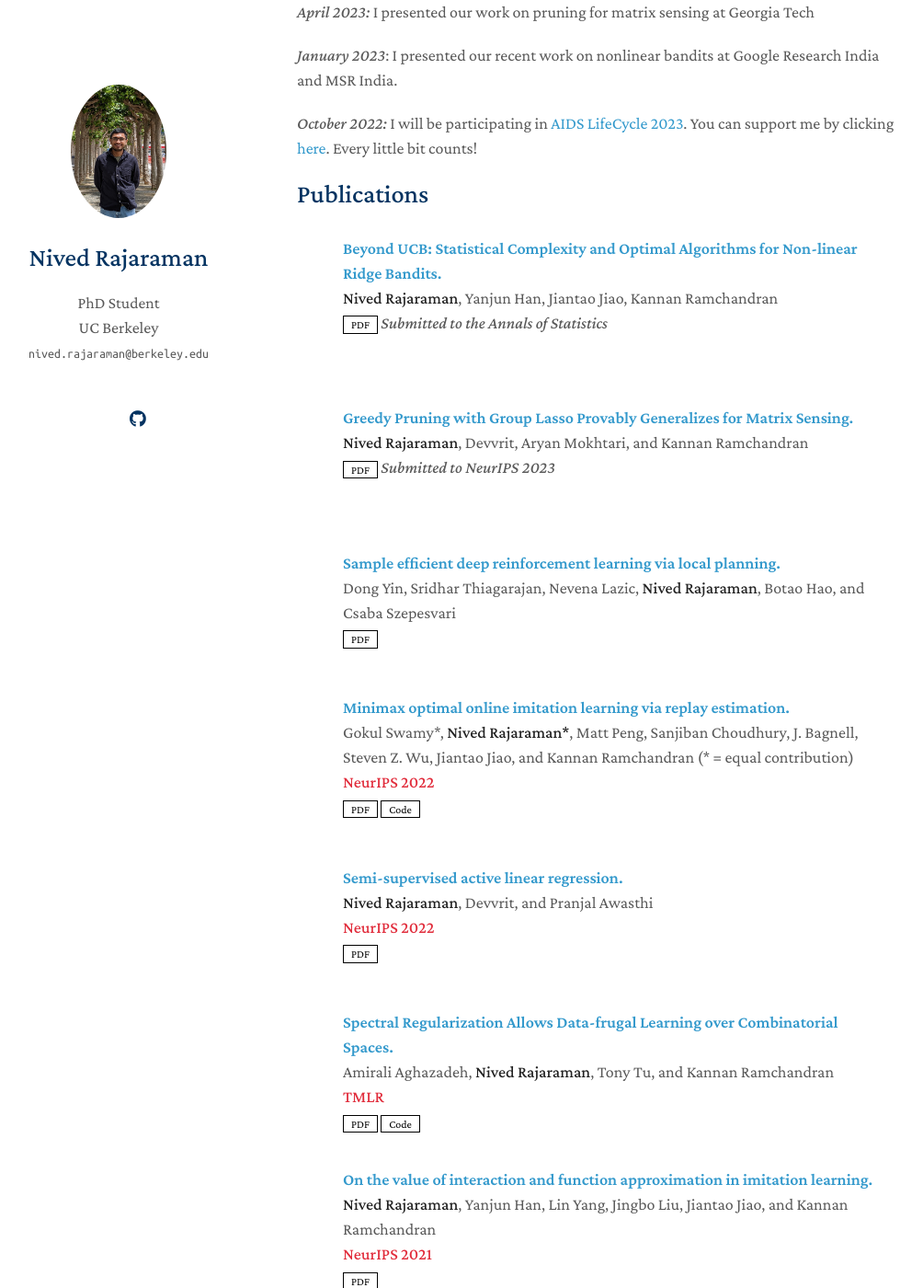
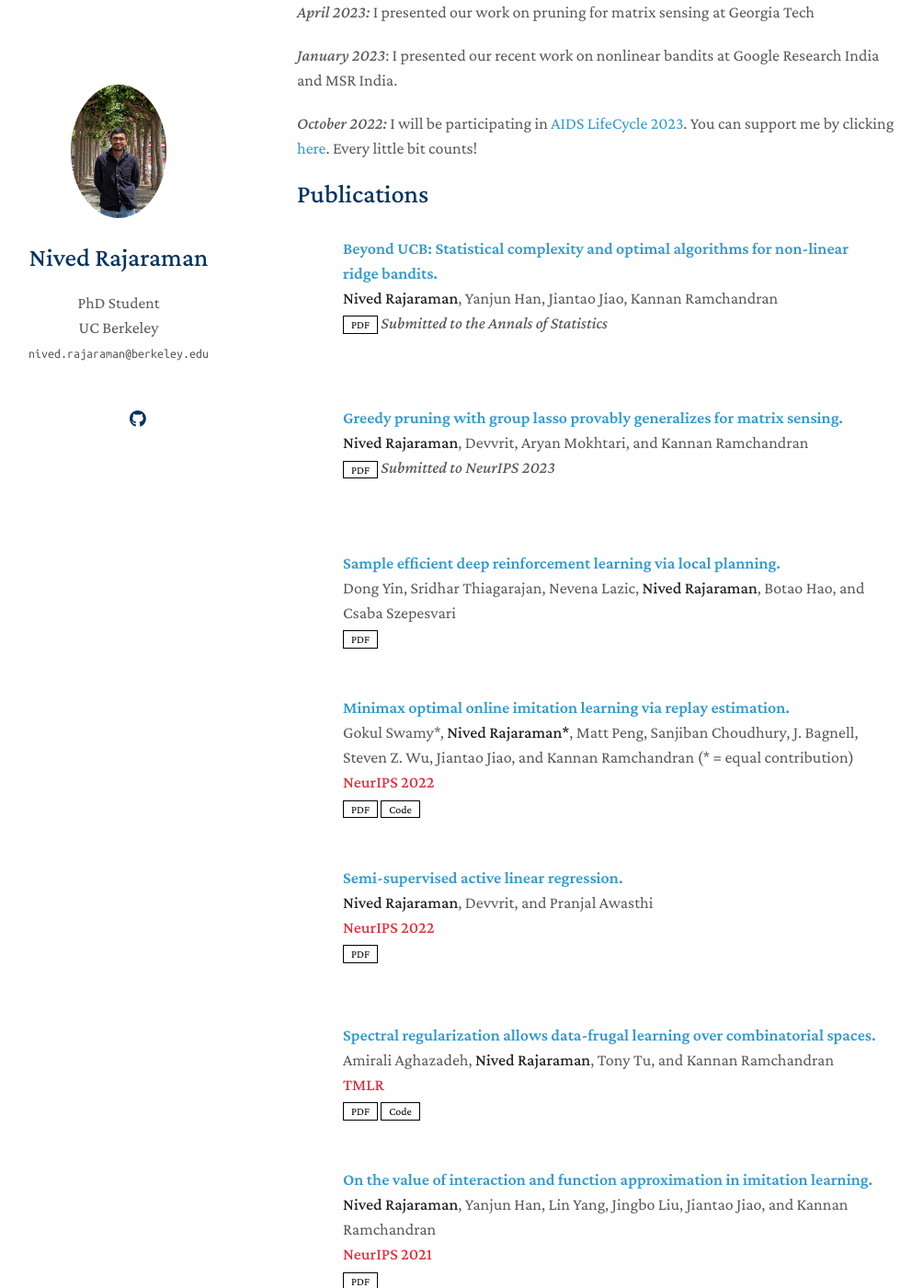
Before and after one commit to nivedr/nivedr.github.io, a Jekyll site: the page built from index.md, in a window 1280 px wide and 1400 px high, scrolled down 656 px. Shown: the whole window at 92% size, without its empty margins (147-1151 px from the left). Built offline with Jekyll 4.4.1, drawn with Linux system fonts in a browser that asks for light colours; nearby versions of some CDN libraries; a style sheet for code colours, icons or effects is not loaded; our own code applies the rules of GitHub Pages for plain Markdown files; some of the changed text lies outside the part shown.

Commit message:
minor edits

```diff
--- a/_data/publications.yml
+++ b/_data/publications.yml
@@ -1,13 +1,13 @@
 main:
 
-  - title: "Beyond UCB: Statistical Complexity and Optimal Algorithms for Non-linear Ridge Bandits."
+  - title: "Beyond UCB: Statistical complexity and optimal algorithms for non-linear ridge bandits."
     authors: <strong>Nived Rajaraman</strong>, Yanjun Han, Jiantao Jiao, Kannan Ramchandran
     # conference_short:
     # conference: Advances in Neural Information Processing Systems 35 (2022)
     pdf: https://arxiv.org/abs/2302.06025
     notes: Submitted to the Annals of Statistics
 
-  - title: "Greedy Pruning with Group Lasso Provably Generalizes for Matrix Sensing."
+  - title: "Greedy pruning with group lasso provably generalizes for matrix sensing."
     authors: <strong>Nived Rajaraman</strong>, Devvrit, Aryan Mokhtari, and Kannan Ramchandran
     # conference_short:
     # conference: Advances in Neural Information Processing Systems 35 (2022)
@@ -34,7 +34,7 @@ main:
     # conference: Advances in Neural Information Processing Systems 35 (2022)
     pdf: https://proceedings.neurips.cc/paper_files/paper/2022/file/08fe4b20d554296e503f5a43795c78d6-Paper-Conference.pdf
 
-  - title: "Spectral Regularization Allows Data-frugal Learning over Combinatorial Spaces."
+  - title: "Spectral regularization allows data-frugal learning over combinatorial spaces."
     authors: Amirali Aghazadeh, <strong>Nived Rajaraman</strong>, Tony Tu, and Kannan Ramchandran
     conference: TMLR
     # conference: Transactions on Machine Learning Research
@@ -52,13 +52,13 @@ main:
     pdf: https://arxiv.org/pdf/2102.12948
     notes: Submitted to the Annals of Statistics
 
-  - title: "Towards the Fundamental Limits of Imitation Learning."
+  - title: "Towards the fundamental limits of imitation learning."
     authors: <strong>Nived Rajaraman</strong>, Lin F. Yang, Jiantao Jiao, Kannan Ramchandran
     conference: NeurIPS 2020
     # conference: Advances in Neural Information Processing Systems 33 (2020)
     pdf: https://arxiv.org/abs/2009.05990
 
-  - title: "FastSecAgg: Scalable Secure Aggregation for Privacy-Preserving Federated Learning."
+  - title: "FastSecAgg: Scalable secure aggregation for privacy-preserving federated learning."
     authors: Swanand Kadhe, <strong>Nived Rajaraman</strong>, O. Ozan Koyluoglu, and Kannan Ramchandran
     conference: ICML Workshop on FL for User Privacy and Data Confidentiality (2020); CCS Workshop on Privacy-Preserving Machine Learning in Practice (2020); ISIT (2021)
     # conference: International Conference on Machine Learning
```
